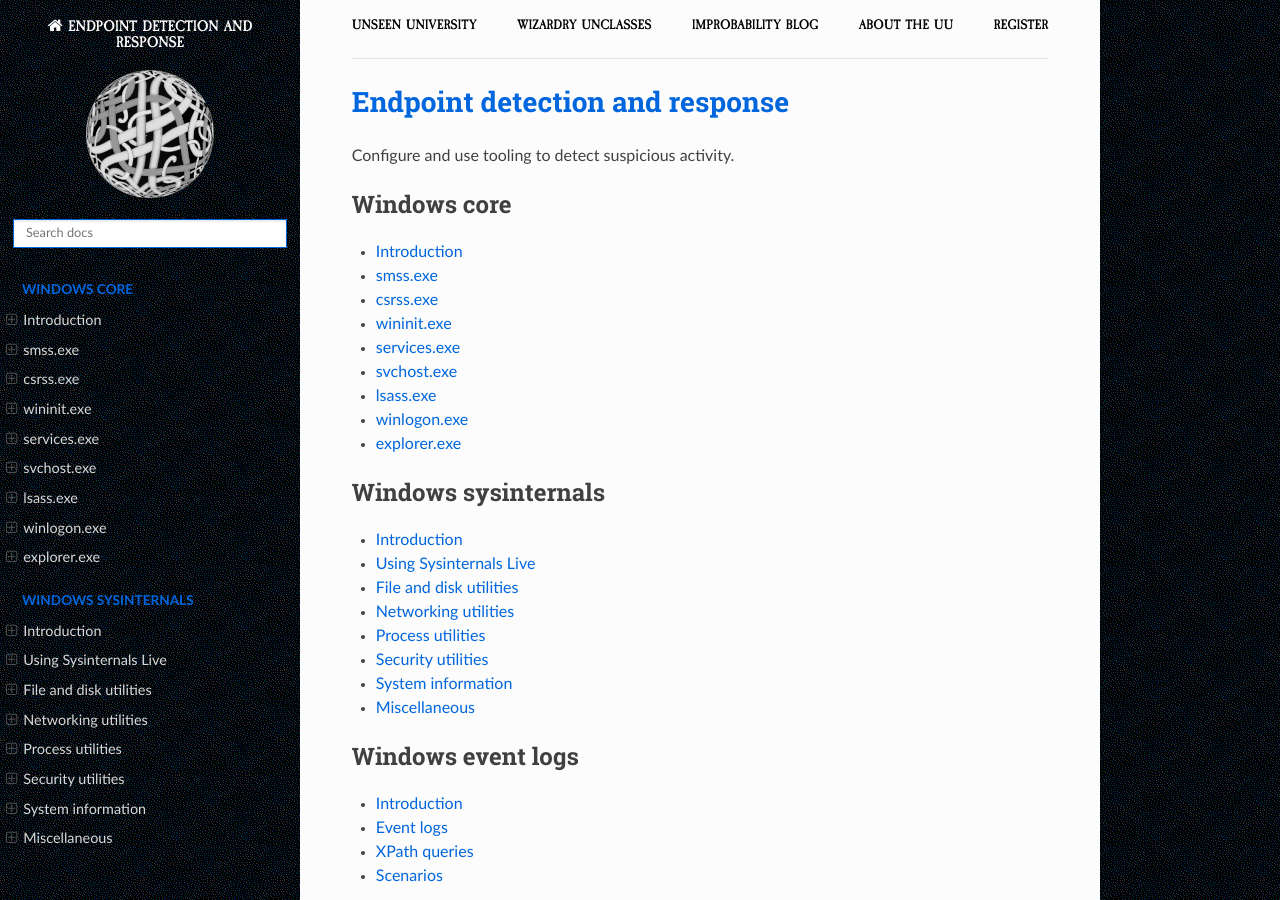
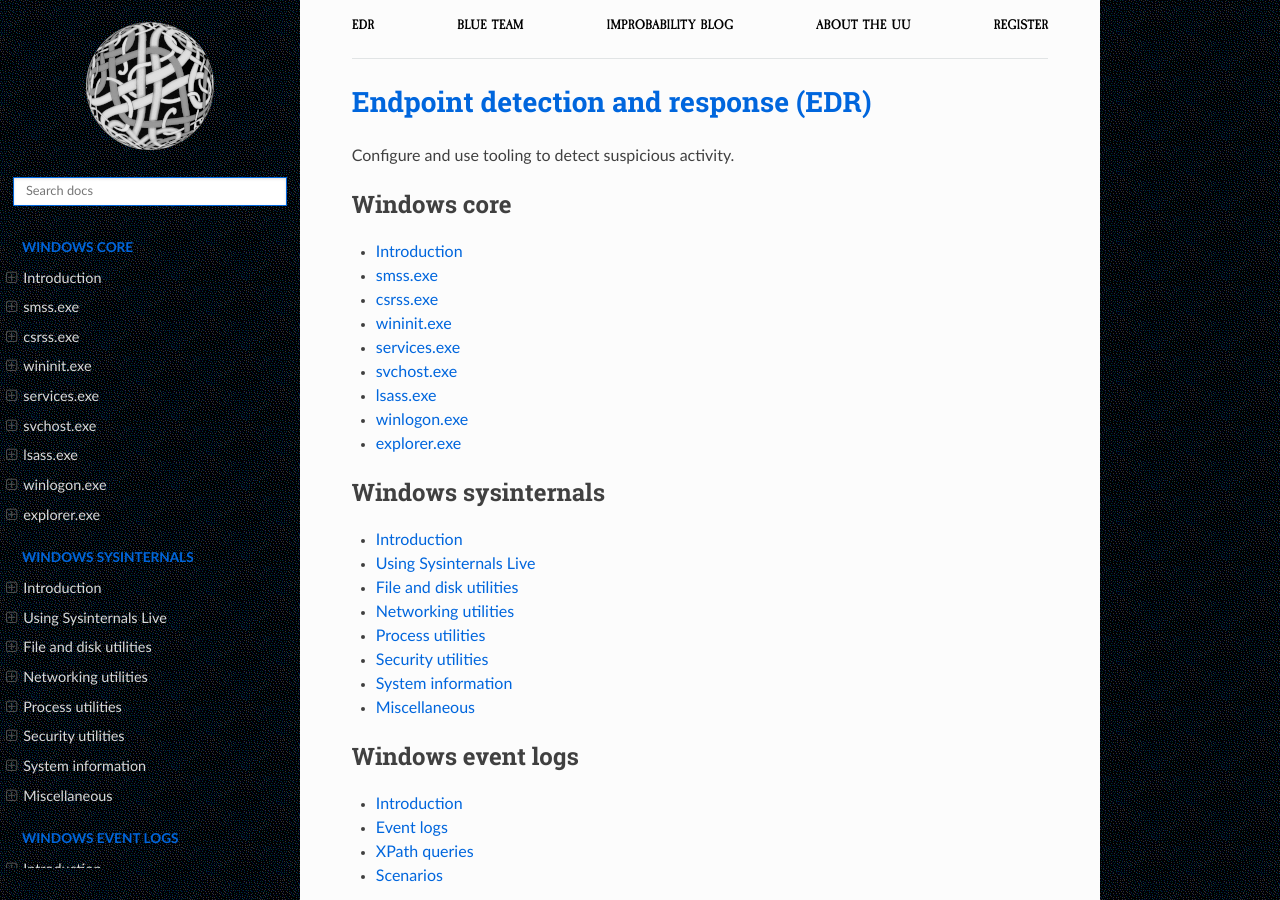
Before and after one commit to tymyrddin/blue-edr, a Sphinx documentation site: the page built from source/index.rst, in a window 1280 px wide and 900 px high. Built offline with Sphinx 7.4.7 and the Read the Docs theme 2.0.0, drawn with Linux system fonts in a browser that asks for light colours.

Commit message:
Improved navigation

```diff
--- a/source/_templates/breadcrumbs.html
+++ b/source/_templates/breadcrumbs.html
@@ -1,8 +1,8 @@
 <div class="container">
     <topnav>
             <ul>
-                <li class="nav__item"><a href="https://uu.tymyrddin.dev/" class="nav__link">Unseen University</a></li>
-                <li class="nav__item"><a href="https://uu.tymyrddin.dev/" class="nav__link">Wizardry Unclasses</a></li>
+                <li class="nav__item"><a href="https://blue.tymyrddin.dev/projects/edr/" class="nav__link">EDR</a></li>
+                <li class="nav__item"><a href="https://blue.tymyrddin.dev/" class="nav__link">Blue Team</a></li>
                 <li class="nav__item"><a href="https://uu.tymyrddin.dev/blog/" class="nav__link">Improbability Blog</a></li>
                 <li class="nav__item"><a href="https://uu.tymyrddin.dev/about/" class="nav__link">About the UU</a></li>
                 <li class="nav__item"><a href="https://uu.tymyrddin.dev/registration/" class="nav__link">Register</a></li>
--- a/source/conf.py
+++ b/source/conf.py
@@ -6,7 +6,7 @@
 # -- Project information -----------------------------------------------------
 # https://www.sphinx-doc.org/en/master/usage/configuration.html#project-information
 
-project = 'Endpoint detection and response'
+project = 'Endpoint detection and response (EDR)'
 copyright = '2022, Ty Myrddin'
 author = 'Ty Myrddin'
 release = '0.1'
@@ -44,6 +44,7 @@ html_theme_options = {
     'display_version': True,
     'prev_next_buttons_location': 'bottom',
     'style_external_links': False,
+    'logo_only': True,
     # Toc options
     'collapse_navigation': False,
     'sticky_navigation': False,
@@ -52,7 +53,7 @@ html_theme_options = {
     'titles_only': False
 }
 
-html_title = "Endpoint detection and response"
+html_title = "Endpoint detection and response (EDR)"
 html_logo = "img/logo.png"
 html_favicon = "img/favicon.ico"
 
--- a/source/index.rst
+++ b/source/index.rst
@@ -1,4 +1,4 @@
-Endpoint detection and response
+Endpoint detection and response (EDR)
 ============================================================
 
 Configure and use tooling to detect suspicious activity.
```
Also changed, not shown: other parts of source/index.rst (+0 -5 lines), README.md (+1 -1 lines).
